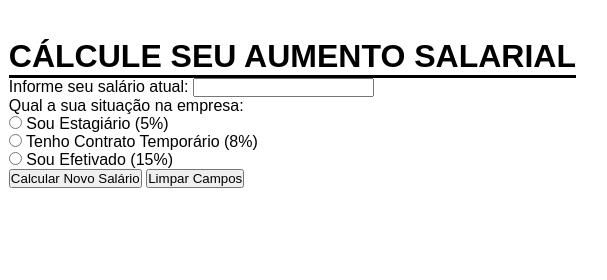
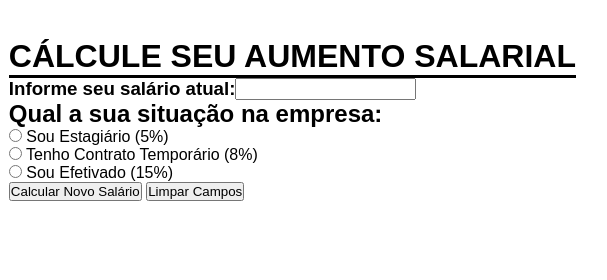
Before and after one commit to devvalter/ExerciciosLivro, a plain HTML site: page ProgramaAumentoSalarial/index.html in a window 1280 px wide. Shown: the top 280 px of the page, 546-1153 px from the left. Drawn offline with Linux system fonts and the light colour scheme.

Commit message:
ajuste no html e css

```diff
--- a/ProgramaAumentoSalarial/index.html
+++ b/ProgramaAumentoSalarial/index.html
@@ -17,14 +17,15 @@
         <div class="infos">
             <h1>Cálcule seu aumento salarial</h1>
             <hr size="3" color="#000">
-            <p> Informe seu salário atual: <input type="text" id="inSalario">
-            <p> Qual a sua situação na empresa:</p>
+            <div class="campoSalarioAtual">
+                <h3> Informe seu salário atual:</h3> <input type="text" id="inSalario">
+            </div>
+            <h2> Qual a sua situação na empresa:</h2>
             <p> <input type="radio" name="porcentagem" id="rbEstagiario"> Sou Estagiário (5%) </p>
             <p> <input type="radio" name="porcentagem" id="rbTemporario"> Tenho Contrato Temporário (8%)</p>
             <p> <input type="radio" name="porcentagem" id="rbEfetivado"> Sou Efetivado (15%) </p>
             <p><input type="button" value="Calcular Novo Salário" id="btCalcular">
                 <input type="button" value="Limpar Campos" id="btLimpar">
-            </p>
         </div>
     </div>
     <h3 id="outResposta"> </h3>
--- a/ProgramaAumentoSalarial/style.css
+++ b/ProgramaAumentoSalarial/style.css
@@ -23,3 +23,7 @@ h1{
     text-transform: uppercase;
     font-weight: 800;
 }
+
+.campoSalarioAtual{
+    display: flex;
+}
```
